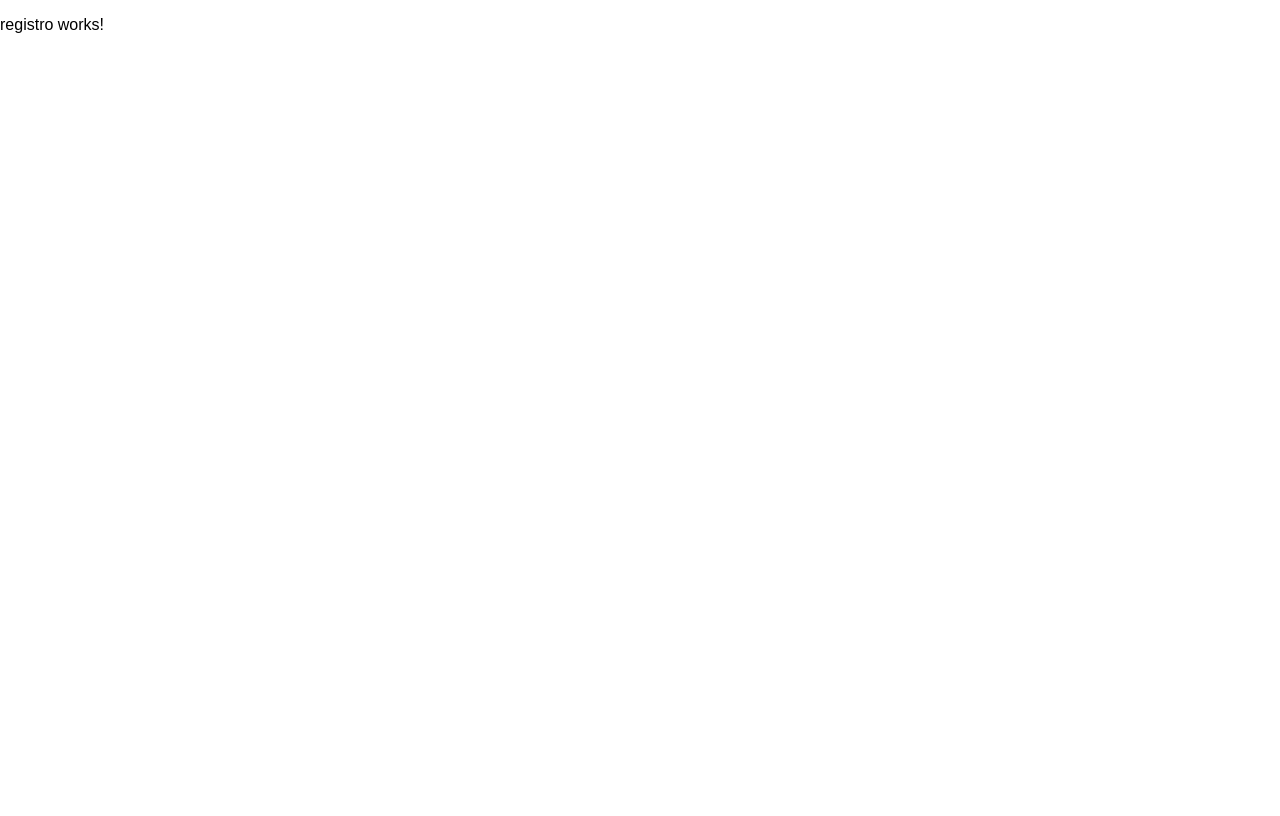
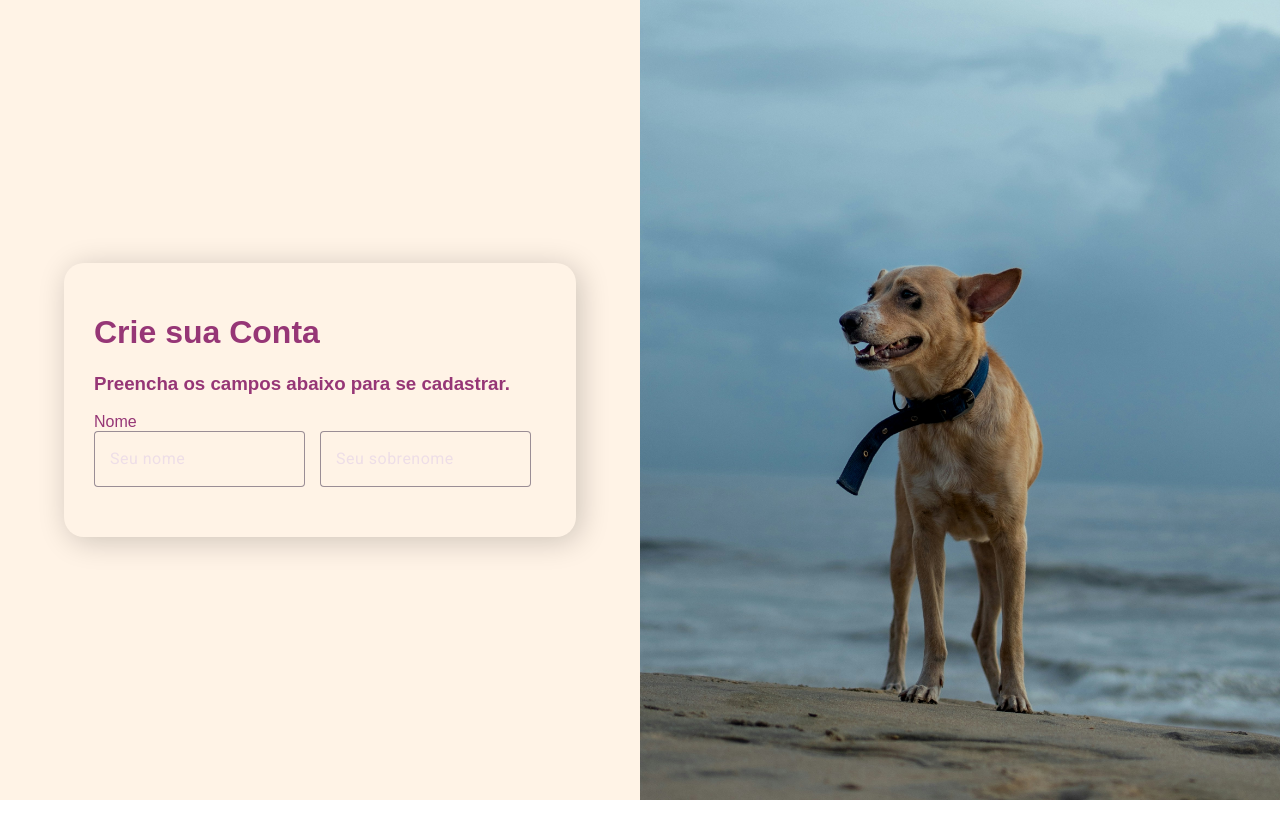
Before and after one commit to Pratica-em-ES-animais/front-end, an Angular app: page /registro in a window 1280 px wide. Built offline with nearby package versions, Linux system fonts and the light colour scheme.

Commit message:
starting user form

```diff
--- a/src/app/pages/registro/registro.component.html
+++ b/src/app/pages/registro/registro.component.html
@@ -1 +1,30 @@
-<p>registro works!</p>
+<div class="registro-page">
+    <div class="left">
+        <form [formGroup]="usuarioForm" class="formContainer">
+            <div class="formCard">
+                <div class="formTitle">
+                    <div class="h1">
+                        <h1>Crie sua Conta</h1>
+                    </div>
+                    <div class="h2">
+                        <h3>Preencha os campos abaixo para se cadastrar.</h3>
+                    </div>
+                </div>
+                <div class="formContent">
+                    <span>Nome</span>
+                    <div class="firstRow">
+                        <mat-form-field appearance="outline" class="names">
+                            <input matInput formControlName="primeiroNome" placeholder="Seu nome" >
+                        </mat-form-field>
+                        <mat-form-field appearance="outline" class="names">
+                            <input matInput formControlName="sobrenome" placeholder="Seu sobrenome">
+                        </mat-form-field>
+                    </div>
+                </div>
+            </div>
+        </form>
+    </div>
+    <div class="right">
+    </div>
+
+</div>
--- a/src/app/pages/registro/registro.component.scss
+++ b/src/app/pages/registro/registro.component.scss
@@ -0,0 +1,54 @@
+.registro-page{
+    display: grid;
+    grid-template-columns: 50% 50%;
+    height: 100%;
+    width: 100%;
+    .right{
+        background-image: url('/assets/img/registro-background-image2.jpg');
+        background-repeat: no-repeat;
+        width: 100%;
+        background-position: 70% 100%;
+        background-size: 115%;
+
+    }
+    .left{
+        width: 100%;
+        background-color: #fff3e6;
+        display: flex;
+        align-items: center;
+        justify-content: center;
+        .formContainer{
+            display: flex;
+            padding: 10px;
+            flex-direction: column;
+            width: 80%;
+            color: var(--primary-purple);
+            .formCard{
+                display: flex;
+                flex-direction: column;
+                align-items: center;
+                justify-content: flex-start;
+                padding: 30px;
+                border-radius: 20px;
+                box-shadow: 4px 4px 30px 0 rgba(0,0,0,0.2);
+                .formContent{
+                    display: flex;
+                    width: 100%;
+                    flex-direction: column;
+                    .firstRow{
+                        display: flex;
+                        width: 100%;
+                        flex-direction: row;
+                        .names{
+                            margin-right: 15px;
+                            color: var(--primary-purple);
+                        }
+                    }
+                }
+                .formTitle{
+                    width: 100%;
+                }
+            }
+        }
+    }
+}
--- a/src/app/pages/registro/registro.component.ts
+++ b/src/app/pages/registro/registro.component.ts
@@ -1,11 +1,23 @@
 import { Component } from '@angular/core';
+import { MatFormFieldModule } from '@angular/material/form-field';
+import { MatInputModule } from '@angular/material/input';
+import { FormBuilder, FormGroup, Validators } from '@angular/forms';
+import { ReactiveFormsModule } from '@angular/forms';
 
 @Component({
   selector: 'app-registro',
-  imports: [],
+  imports: [MatFormFieldModule, MatInputModule, ReactiveFormsModule],
   templateUrl: './registro.component.html',
   styleUrl: './registro.component.scss'
 })
 export class RegistroComponent {
+  protected usuarioForm : FormGroup;
+  constructor(private fb: FormBuilder){
+    this.usuarioForm = this.fb.group({
+      primeiroNome : [null, Validators.required, Validators.pattern('[a-zA-Z ]*')],
+      sobrenome : [null, Validators.required, Validators.pattern('[a-zA-Z ]*')]
+
+    })
+  }
 
 }
```
Also changed, not shown: src/assets/img/registro-background-image2.jpg (added).
